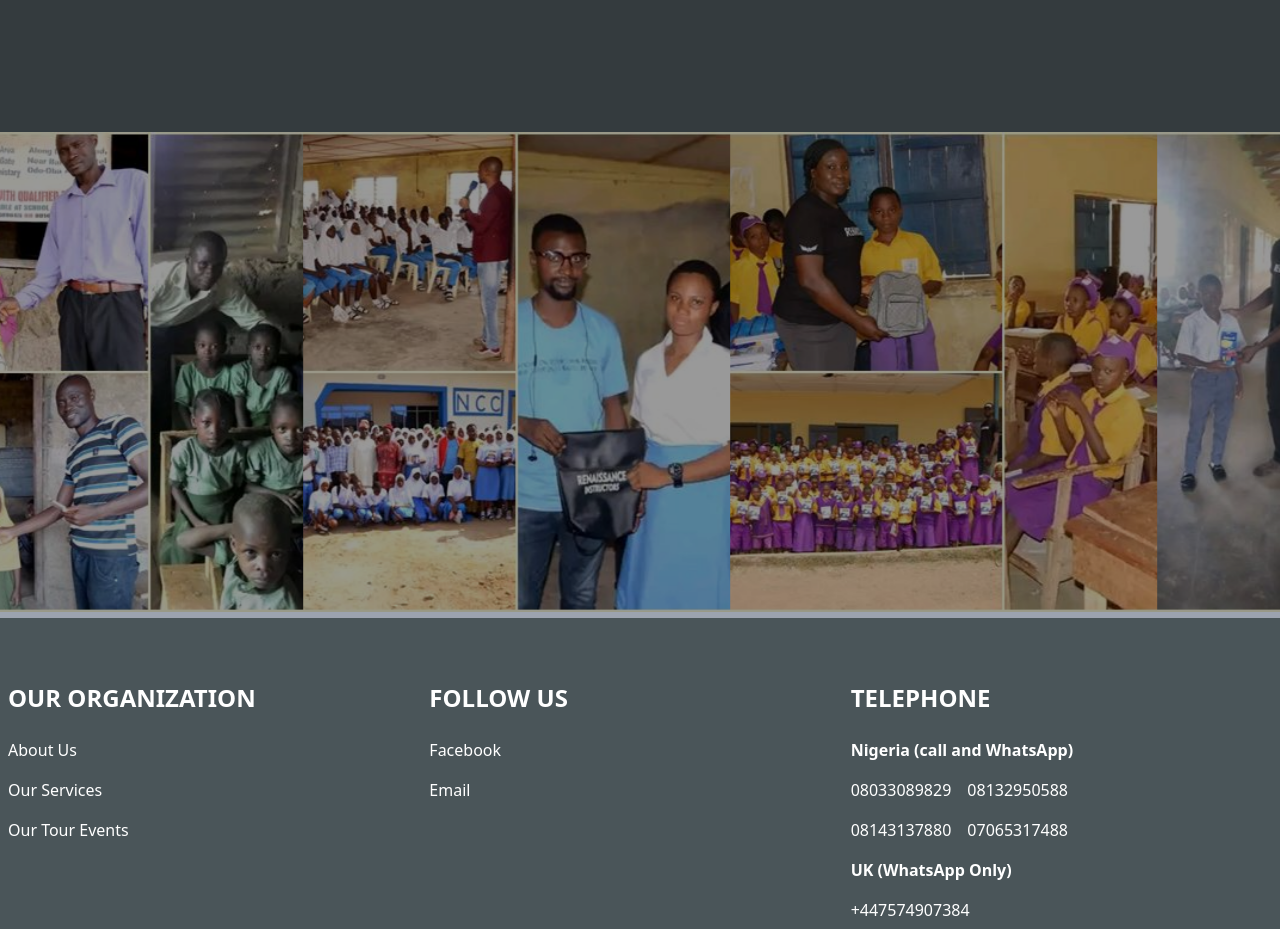
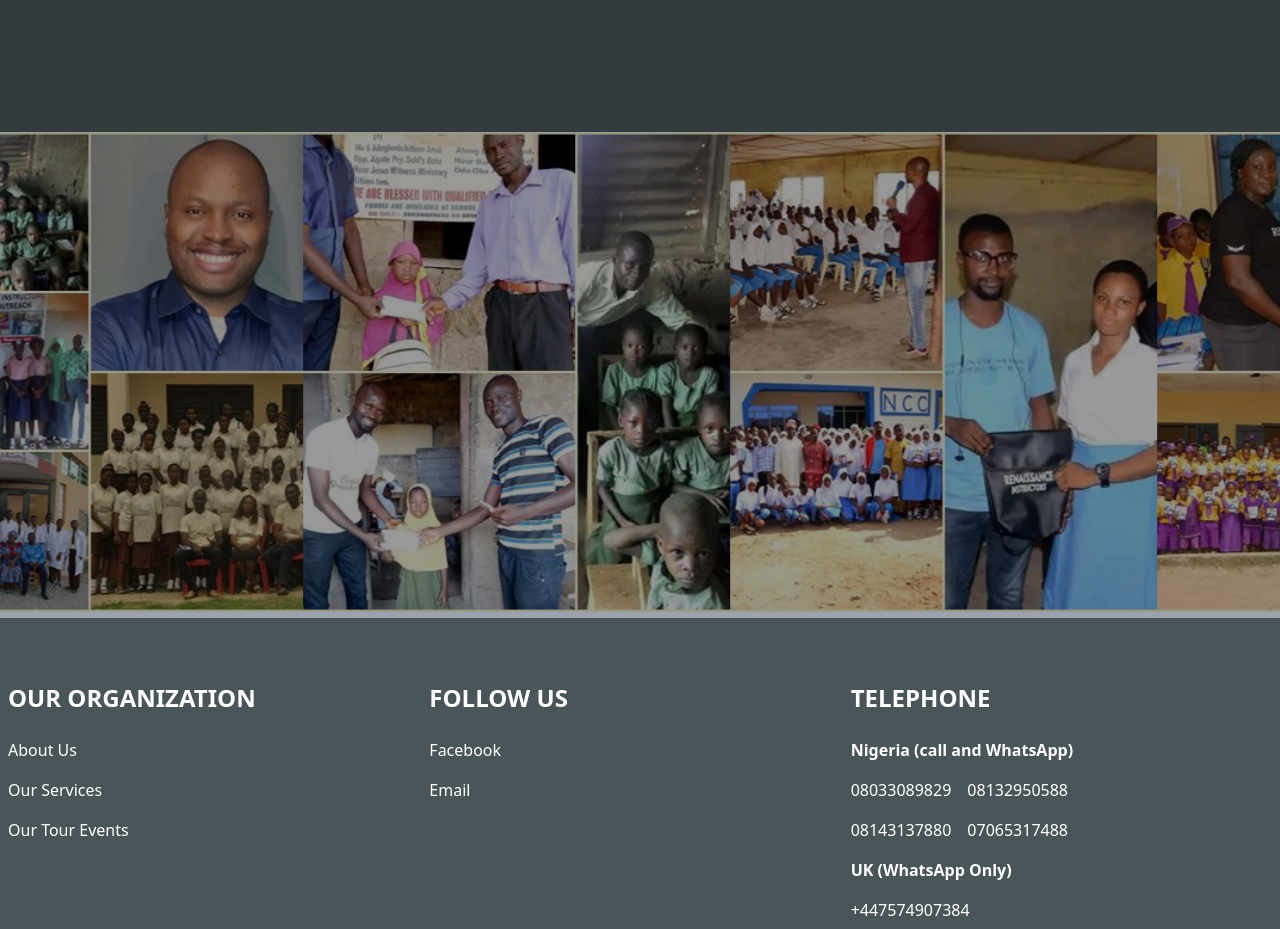
Before and after one commit to Victorakinwunmi/Login-dashboard, a Nuxt app: page / in a window 1280 px wide. Shown: the part 2560-3489 px from the top of the page. Built offline with nearby package versions, Linux system fonts and the light colour scheme.

Commit message:
i added a slide to the carousel

```diff
--- a/components/TourEvent.vue
+++ b/components/TourEvent.vue
@@ -7,8 +7,8 @@
         </div>
         <div class=" mx-auto">
             <div
-                class="rounded-2xl bg-gradient-to-b w-full from-transparent mx-auto text-white to-gray-900 px-1 py-4 bottom-0 w-full h-full duration-500 ease-in-out transform ">
-                <div class="font-medium border-l-2 border-white text-base px-2 mx-auto max-w-sm md:max-w-xs lg:w-72 truncate">{{tour_event.text}}</div>
+                class="rounded-2xl bg-gradient-to-b w-full from-transparent mx-auto text-white to-gray-900 px-1 left-0 py-4 bottom-0 w-full h-full duration-500 ease-in-out transform ">
+                <div class="font-medium border-l-2 border-white text-base px-1 md:px-2 max-w-sm md:max-w-xs lg:w-72 mx-auto  truncate">{{tour_event.text}}</div>
                 <button class="mt-2 border rounded-xl p-2 text-sm border-white hover:bg-gray-500 duration-500 ease-in-out ">Read more</button>
             </div>
         </div>
--- a/pages/index.vue
+++ b/pages/index.vue
@@ -33,8 +33,8 @@
           <div class="px-4 lg:px-2 mx-auto container">
              <h1 class="font-bold text-2xl lg:text-4xl mb-4 lg:mb-6 text-center lg:text-left text-secondary-500">AT A GLANCE</h1>
             <div>
-              <p class="text-secondary-500 text-lg lg:text-2xl leading">Renaissance instructors is a non governmental organization which is made up of consortium of impactful and energetic youths in Iwo land</p>
-              <p :class="show_info?'text-secondary-500 text-lg mt-2 lg:text-2xl leading':'hidden'">It was inaugurated on Thursday 17th August, 2017 at the Nulge hall of Iwo local government Secretariat with about 15 people in attendance with the holy mission of encouraging disadvantaged brilliant indigent students  and appreciating our teachers (retired and active)</p>
+              <p class="text-secondary-500 text-lg lg:text-2xl ">Renaissance instructors is a non governmental organization which is made up of consortium of impactful and energetic youths in Iwo land</p>
+              <p :class="show_info?'text-secondary-500 text-lg mt-2 lg:text-2xl ':'hidden'">It was inaugurated on Thursday 17th August, 2017 at the Nulge hall of Iwo local government Secretariat with about 15 people in attendance with the holy mission of encouraging disadvantaged brilliant indigent students  and appreciating our teachers (retired and active)</p>
               <button :class="show_info?'hidden':'block'" @click="showText" class="text-gray-500 focus:text-black text-base lg:text-xl mt-2">Show more</button>
               <button  :class="show_info?'block':'hidden'"  @click="hideText" class="text-gray-500 focus:text-black text-base lg:text-xl mt-2">Show less</button>
             </div>
@@ -64,6 +64,11 @@
       <div class="w-full bg-gray-400">
           <div class="text-black text-7xl w-full"></div>
              <VueSlickCarousel v-bind="settings">
+                <div class="">
+                    <div class="bg-no-repeat bg-cover bg-top" :style="{ backgroundRepeat: 'no-repeat' + ';', backgroundImage: 'url(' +require('@/assets/image/slide.jpg')+ ')' } ">
+                      <div class="bg-black bg-opacity-40 py-56 lg:py-60"></div>
+                    </div>
+                </div>
                 <div class="">
                   <div class="bg-no-repeat bg-cover w-full bg-top" :style="{ backgroundRepeat: 'no-repeat' + ';', backgroundImage: 'url(' +require('@/assets/image/karimamodal.jpg')+ ')' } ">
                    <div class="bg-black bg-opacity-40 py-56 lg:py-60"></div>
```
Also changed, not shown: assets/image/slide.jpg (added).
